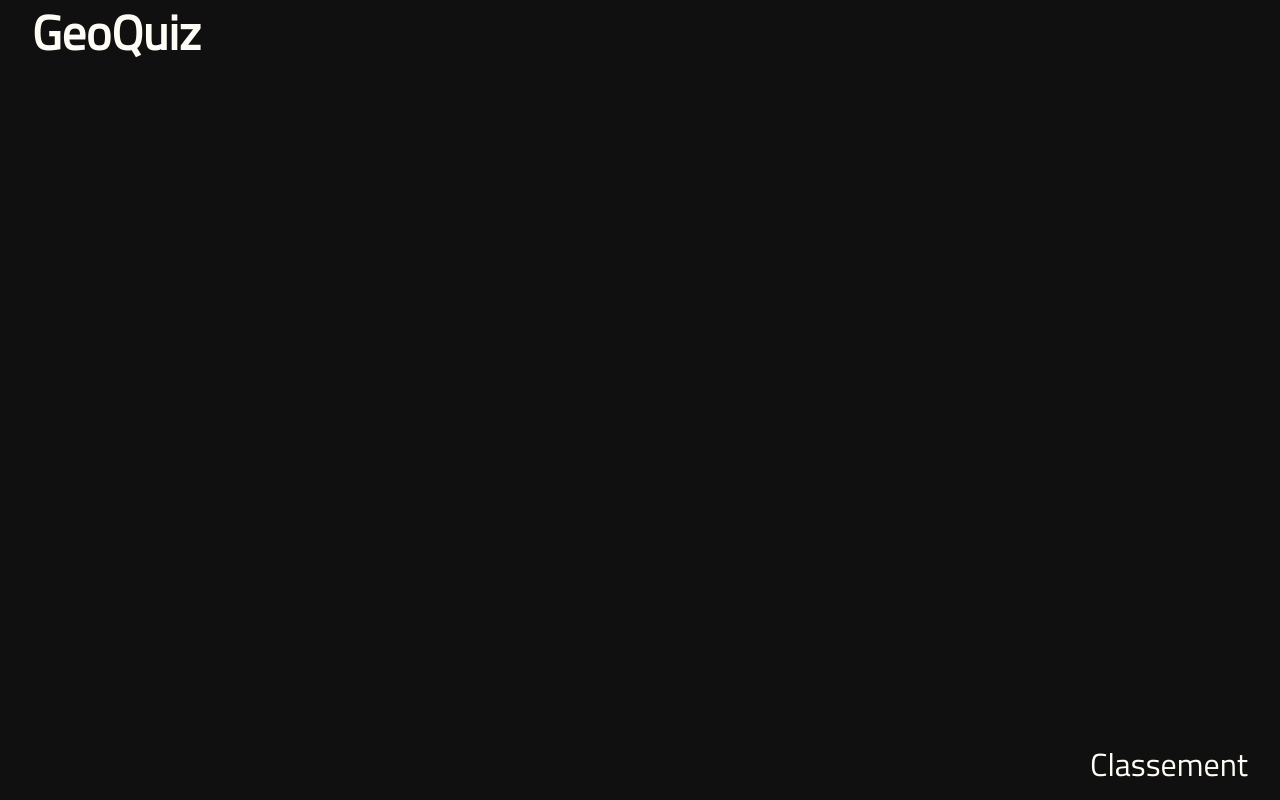
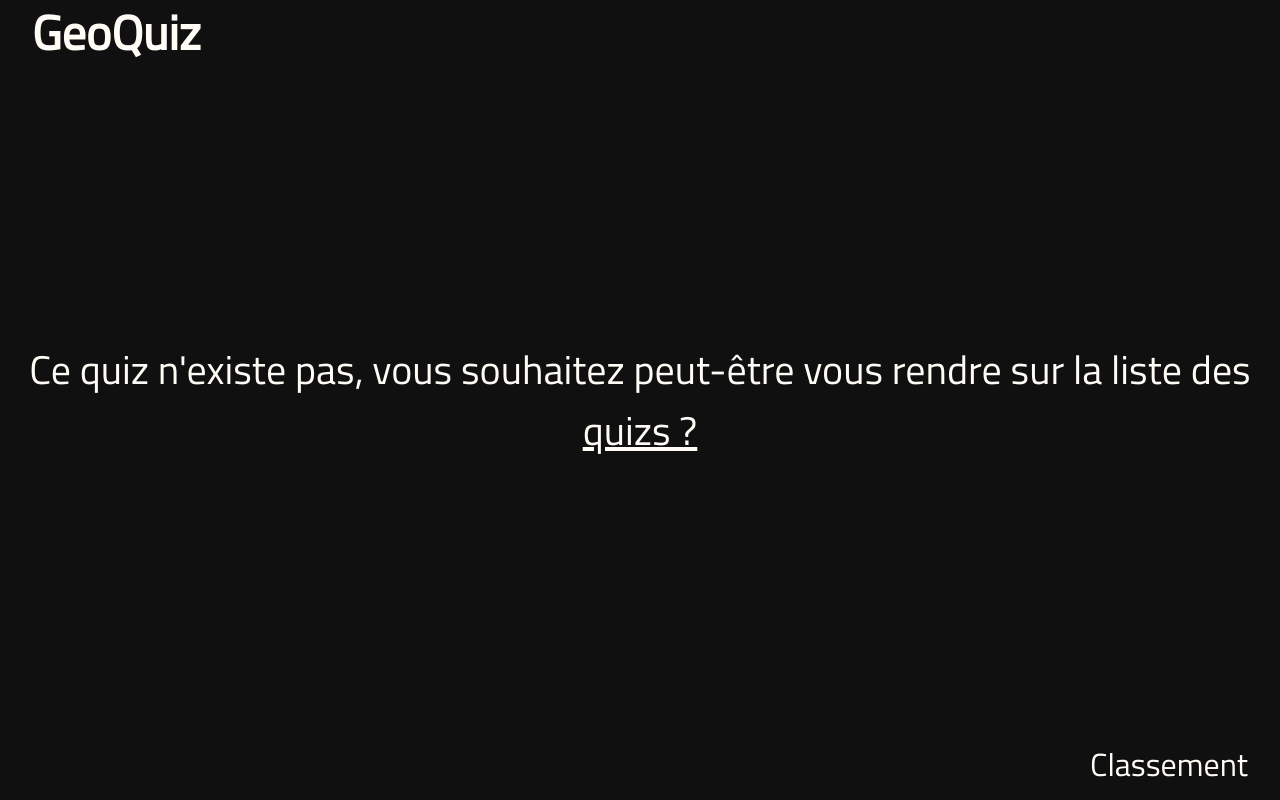
Before and after one commit to GuillaumePavic/geoQuiz_react, a React (Vite) app: page /noquiz in a window 1280 px wide. Before the commit this address had no page. Built offline with nearby package versions, Linux system fonts and the light colour scheme.

Commit message:
Add NoMatch routes

```diff
--- a/src/App.tsx
+++ b/src/App.tsx
@@ -7,6 +7,8 @@ import HomePage from './components/HomePage';
 import styled from 'styled-components';
 import QuizList from './components/Quiz/QuizList';
 import Quiz from './components/Quiz/Quiz';
+import NoMatch from './components/NoMatch';
+import NoMatchQuiz from './components/NoMatchQuiz';
 
 const Main = styled.main`
   height: calc(100vh - 128px);
@@ -28,7 +30,8 @@ const App: React.FC = () => (
           <Route path=':quizId' element={<Quiz/>}/>
         </Route>
         <Route path="/" element={<HomePage/>}/>
-        {/* <Route path="*" element={<NoMatch/>}/> */}
+        <Route path='/noquiz' element={<NoMatchQuiz/>}/>
+        <Route path="*" element={<NoMatch/>}/>
       </Routes>
     </Main>
     <Footer/>
--- /dev/null
+++ b/src/components/NoMatch.tsx
@@ -0,0 +1,25 @@
+import React from 'react';
+import { Link } from 'react-router-dom';
+import styled from 'styled-components';
+
+const Wrapper = styled.div`
+    display: flex;
+    flex-direction: column;
+    justify-content: center;
+    align-items: center;
+    text-align: center;
+    font-size: 2.5rem;
+    width: 100%;
+`;
+
+const StyledLink = styled(Link)`
+    text-decoration: underline;
+`;
+
+const NoMatch: React.FC = () =>{
+    return (
+        <Wrapper>Il n'y a rien ici, vous cherchiez peut-être les <StyledLink to={"/quiz"}>quizs ?</StyledLink></Wrapper>
+    )
+}
+
+export default NoMatch;
--- /dev/null
+++ b/src/components/NoMatchQuiz.tsx
@@ -0,0 +1,27 @@
+import React from 'react';
+import { Link } from "react-router-dom";
+import styled from "styled-components";
+
+const Wrapper = styled.div`
+    display: flex;
+    flex-direction: column;
+    justify-content: center;
+    align-items: center;
+    text-align: center;
+    font-size: 2.5rem;
+    width: 100%;
+`;
+
+const StyledLink = styled(Link)`
+    text-decoration: underline;
+`;
+
+const NoMatchQuiz: React.FC = () => {
+    return (
+        <Wrapper>
+            Ce quiz n'existe pas, vous souhaitez peut-être vous rendre sur la liste des <StyledLink to={"/quiz"}>quizs ?</StyledLink>
+        </Wrapper>
+    )
+}
+
+export default NoMatchQuiz;
--- a/src/components/Quiz/Quiz.tsx
+++ b/src/components/Quiz/Quiz.tsx
@@ -3,7 +3,7 @@ import LevelCard from "./LevelCard";
 import QuestionCard from "./QuestionCard";
 import Results from "./Results";
 import QuizServices from "../../services/Quiz.service";
-import { useParams } from 'react-router-dom';
+import { redirect, useNavigate, useParams } from 'react-router-dom';
 import Answer_Data from "../../Interfaces/Answer_data.interface";
 import Quiz_data from "../../Interfaces/Quiz_data.interface";
 
@@ -20,8 +20,12 @@ const Quiz: React.FC = () => {
 
     // Choose Level and set data for Quiz
     let { quizId } = useParams();
+    const navigate = useNavigate();
     const handleChooseClick = (level: string) => {
         const data = QuizServices.createQuizLocally(level, quizId!);
+        if(!data.length) {
+            navigate("/noquiz")
+        }
         setQuizData(data);
         setCurrentQuestion(data[0]);
         setTotalQuestions(data.length);
--- a/src/components/Quiz/QuizList.tsx
+++ b/src/components/Quiz/QuizList.tsx
@@ -10,7 +10,7 @@ const QuizListWrapper = styled.div`
     justify-content: space-around;
 `;
 
-const QuizCard = styled(Link)`
+const QuizLink = styled(Link)`
     border: 6px solid white;
     border-radius: 12px;
     display: block;
@@ -43,7 +43,7 @@ const QuizList: React.FC = () => {
             ) : (
             <QuizListWrapper>
                 {quizsList.map(quiz => (
-                    <QuizCard key={quiz.id} to={`/quiz/${quiz.continent}`}><div>{quiz.continent.toUpperCase()}</div></QuizCard>
+                    <QuizLink key={quiz.id} to={`/quiz/${quiz.continent}`}><div>{quiz.continent.toUpperCase()}</div></QuizLink>
                 ))}
             </QuizListWrapper>
             )}
```
